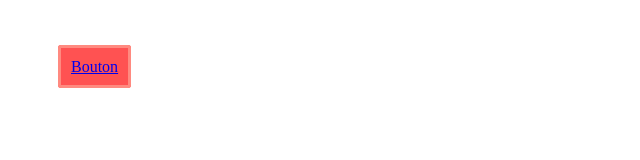
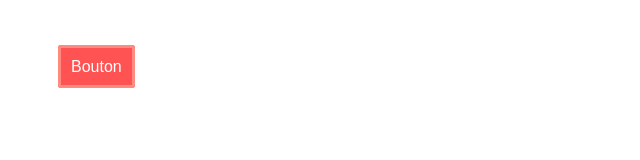
Before and after one commit to AbduWeb/Bouton, a plain HTML site: page index.html in a window 1280 px wide. Shown: the full height of the page, 0-640 px from the left. Drawn offline with Linux system fonts and the light colour scheme.

Commit message:
Stylisé le texte et ajout d'un effet lors du :hover

```diff
--- a/style.css
+++ b/style.css
@@ -7,4 +7,11 @@
 	background-color: #FF5252;
 	border-radius: 3px;
 
+	text-decoration: none;
+	color: white;
+	font-family: sans-serif;
 }
+
+.bouton:hover{
+	box-shadow: 1px 1px 5px black;
+}
```
